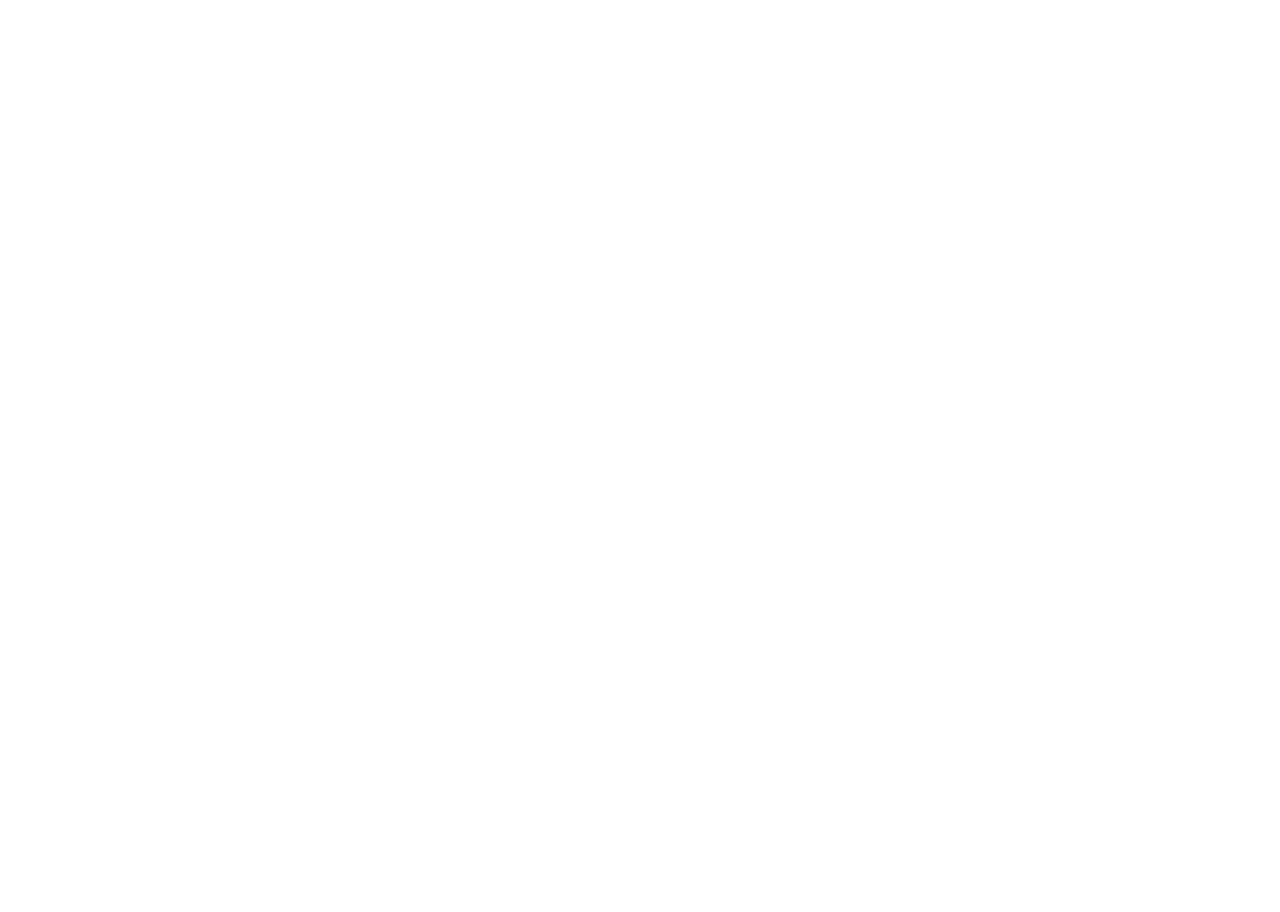
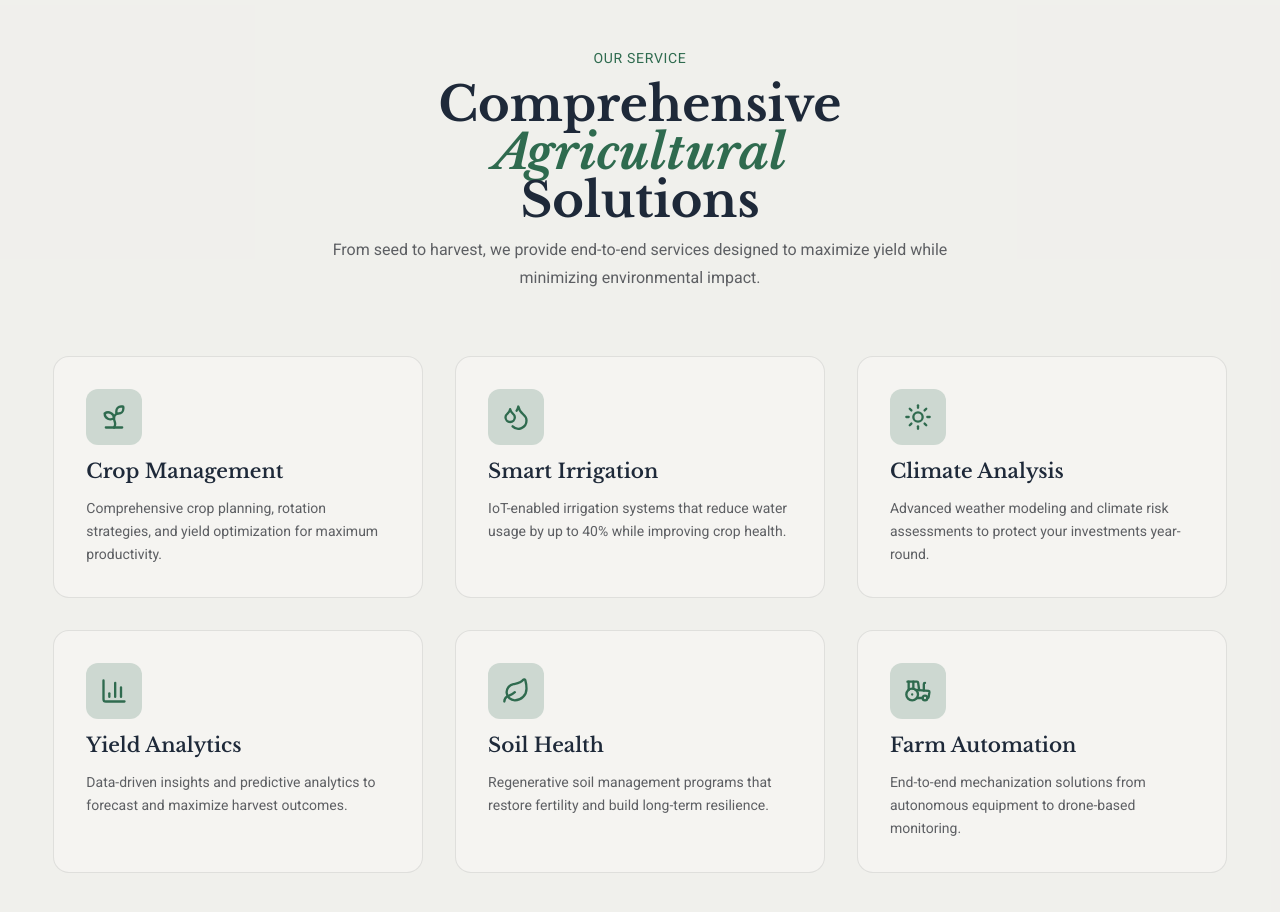
Before and after one commit to nusratjahan7/terra-verde, a React (Vite) app: page / in a window 1280 px wide. Shown: the part 1520-2432 px from the top of the page. Before the commit the page ends 1440 px from the top, so only its background shows below. Built offline with nearby package versions, Linux system fonts and the light colour scheme.

Commit message:
complete the service section

```diff
--- a/src/App.jsx
+++ b/src/App.jsx
@@ -2,6 +2,7 @@
 import AboutSection from './Components/AboutSection/AboutSection'
 import HeroSection from './Components/HeroSection/HeroSection'
 import Navbar from './Components/Navbar/Navbar'
+import ServiceSection from './Components/ServiceSection/ServiceSection'
 import StatsBar from './Components/StatsBar/StatsBar'
 
 function App() {
@@ -17,6 +18,7 @@
       <HeroSection></HeroSection>
       <StatsBar></StatsBar>
       <AboutSection></AboutSection>
+      <ServiceSection/>
     </main>
     </>
   )
--- /dev/null
+++ b/src/Components/ServiceSection/ServiceSection.jsx
@@ -0,0 +1,78 @@
+import React from 'react';
+import { motion } from "framer-motion";
+import { Sprout, Droplets, Sun, BarChart3, Leaf, Tractor } from "lucide-react";
+
+const services = [
+  {
+    icon: Sprout,
+    title: "Crop Management",
+    description: "Comprehensive crop planning, rotation strategies, and yield optimization for maximum productivity.",
+  },
+  {
+    icon: Droplets,
+    title: "Smart Irrigation",
+    description: "IoT-enabled irrigation systems that reduce water usage by up to 40% while improving crop health.",
+  },
+  {
+    icon: Sun,
+    title: "Climate Analysis",
+    description: "Advanced weather modeling and climate risk assessments to protect your investments year-round.",
+  },
+  {
+    icon: BarChart3,
+    title: "Yield Analytics",
+    description: "Data-driven insights and predictive analytics to forecast and maximize harvest outcomes.",
+  },
+  {
+    icon: Leaf,
+    title: "Soil Health",
+    description: "Regenerative soil management programs that restore fertility and build long-term resilience.",
+  },
+  {
+    icon: Tractor,
+    title: "Farm Automation",
+    description: "End-to-end mechanization solutions from autonomous equipment to drone-based monitoring.",
+  },
+];
+
+const ServiceSection = () => {
+    return (
+        <section id='service' className='py-24 md:py-32 bg-[#d2cfc921] '>
+            <div className='w-11/12 mx-auto'>
+                <motion.div
+                initial={{opacity: 0, y: 30}}
+                whileInView={{opacity: 1, y: 0}}
+                viewport={{once: true}}
+                transition={{duration: 1.1}}
+                className='text-center max-w-2xl mx-auto mb-16 space-y-3'>
+                    <p className='text-sm text-(--green) uppercase tracking-wider'>Our Service</p>
+                    <h2 className='text-4xl leading-12 md:text-5xl font-bold text-gray-800 font1'>Comprehensive <span className='italic text-(--green)'>Agricultural</span><br /> Solutions</h2>
+                    <p className='text-md text-(--text2) leading-7'>From seed to harvest, we provide end-to-end services designed to maximize yield while minimizing environmental impact.</p>
+                </motion.div>
+                <div className='grid md:grid-cols-2 lg:grid-cols-3 gap-8'>
+                    {
+                        services.map((service, i) => (
+                            <motion.div
+                            key={service.title}
+                            initial={{opacity: 0, y: 30}}
+                            whileInView={{opacity: 1, y: 0}}
+                            viewport={{once: true}}
+                            transition={{duration: 1.1, delay: i * 0.1}}
+                            className='bg-(--bg-main) rounded-2xl p-8 border border-[#5d5f6325] hover:border-[#5d5f637c] hover:shadow-xl space-y-3'
+                            >
+                                <div className='w-14 h-14 rounded-xl bg-[#2f6b4f33] flex items-center justify-center hover:bg-[#2f6b4f50]'>
+                                    <service.icon className='w-7 h-7 text-(--green)'/>
+                                </div>
+                                <h2 className='text-gray-800 text-xl font-semibold font1 '>{service.title}</h2>
+                                <p className='text-(--text2) leading-relaxed text-sm'>{service.description}</p>
+
+                            </motion.div>
+                        ))
+                    }
+                </div>
+            </div>
+        </section>
+    );
+};
+
+export default ServiceSection;
```
